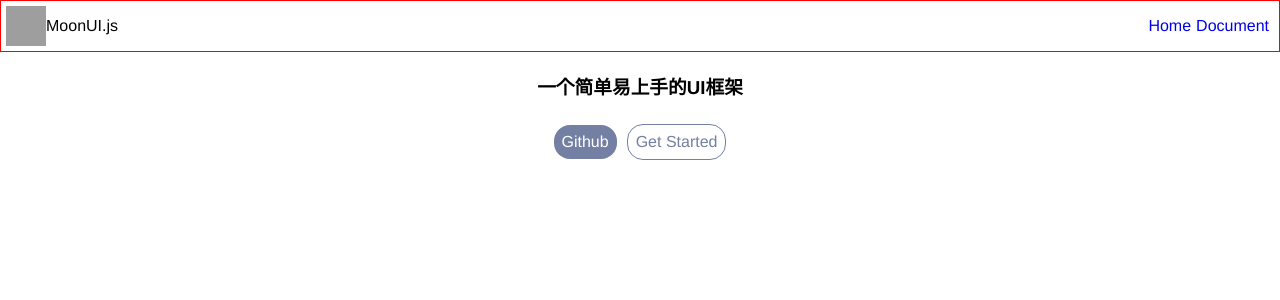
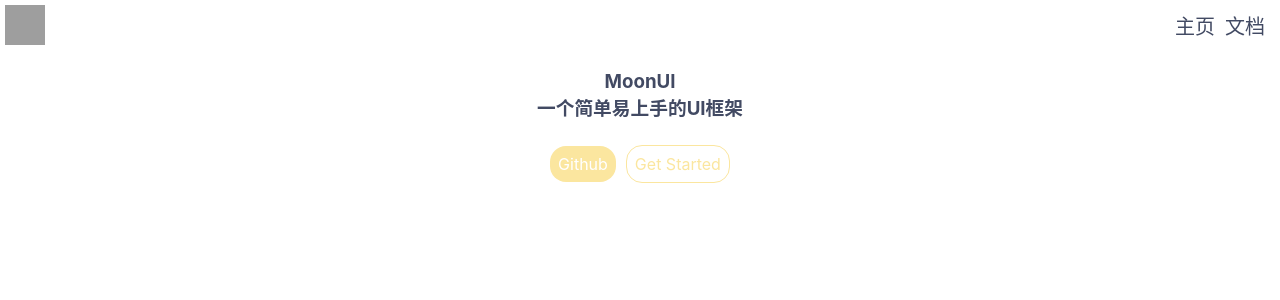
Before and after one commit to Amayw/MoonUI3, a Vue app: page / in a window 1280 px wide. Shown: the top 300 px of the page. Built offline with nearby package versions, Linux system fonts and the light colour scheme; grey boxes are pictures that could not be loaded.

Commit message:
完成Doc组件布局,配置好Doc中aside部分的路由，并创建ButtonDemo,TabsDemo,DialogDemo,SwitchDemo组件

```diff
--- /dev/null
+++ b/src/components/Button.vue
@@ -0,0 +1,11 @@
+<template>
+    <div>buttons</div>
+</template>
+
+<script>
+    export default {};
+</script>
+
+<style lang="scss" scoped>
+
+</style>
--- /dev/null
+++ b/src/components/Dialog.vue
@@ -0,0 +1,11 @@
+<template>
+    <div>dialog</div>
+</template>
+
+<script>
+    export default {};
+</script>
+
+<style lang="scss" scoped>
+
+</style>
--- /dev/null
+++ b/src/components/Switch.vue
@@ -0,0 +1,11 @@
+<template>
+    <div>switch</div>
+</template>
+
+<script>
+    export default {};
+</script>
+
+<style lang="scss" scoped>
+
+</style>
--- /dev/null
+++ b/src/components/Tabs.vue
@@ -0,0 +1,11 @@
+<template>
+    <div>tabs</div>
+</template>
+
+<script>
+    export default {};
+</script>
+
+<style lang="scss" scoped>
+
+</style>
--- a/src/components/TopNav.vue
+++ b/src/components/TopNav.vue
@@ -2,11 +2,11 @@
     <div class="topNavWrapper">
         <div class="logo">
             <img src="src/assets/logo.jpg"/>
-            <span>MoonUI.js</span>
+<!--            <span>MoonUI</span>-->
         </div>
         <div class="topNav">
-            <router-link to="/">Home</router-link>
-            <router-link to="/doc">Document</router-link>
+            <router-link to="/">主页</router-link>
+            <router-link to="/doc">文档</router-link>
         </div>
     </div>
 </template>
@@ -18,24 +18,30 @@
 </script>
 
 <style lang="scss" scoped>
+    @import "src/index.scss";
     .topNavWrapper{
-        border: 1px solid red;
         display: flex;
         justify-content: space-between;
         align-items: center;
         padding: 5px;
+        color: #424a63;
+        font-size: 20px;
         >.logo{
             display: flex;
             align-items: center;
             >img{
                 width: 40px;
                 height:40px;
+                margin-right: 10px;
             }
         }
         >.topNav{
             >a{
+                &:hover{
+                    border-bottom: 2px solid $light-color;
+                }
                 &:not(last-child){
-                    margin-right:5px;
+                    margin-right:10px;
                 }
             }
 
--- a/src/index.css
+++ /dev/null
@@ -1,12 +0,0 @@
-*{
-  margin: 0;
-  padding:0;
-  box-sizing: border-box;
-}
-
-a{
-  text-decoration: none;
-}
-#app {
-  font-family: Avenir, Helvetica, Arial, sans-serif;
-}
--- /dev/null
+++ b/src/index.scss
@@ -0,0 +1,34 @@
+
+html {
+  overflow: scroll;
+  overflow-x: hidden;
+}
+::-webkit-scrollbar {
+  width: 0px;  /* Remove scrollbar space */
+  background: transparent;  /* Optional: just make scrollbar invisible */
+}
+/* Optional: show position indicator in red */
+::-webkit-scrollbar-thumb {
+  background: #FF0000;
+}
+
+
+$light-color:#fbe69f;
+$dark-color:#424a63;
+*{
+  margin: 0;
+  padding:0;
+  box-sizing: border-box;
+}
+
+a{
+  text-decoration: none;
+  color:inherit;
+}
+
+li{
+  list-style:none;
+}
+#app {
+  font-family: -apple-system, "Noto Sans", "Helvetica Neue", Helvetica, "Nimbus Sans L", Arial, "Liberation Sans", "PingFang SC", "Hiragino Sans GB", "Noto Sans CJK SC", "Source Han Sans SC", "Source Han Sans CN", "Microsoft YaHei", "Wenquanyi Micro Hei", "WenQuanYi Zen Hei", "ST Heiti", SimHei, "WenQuanYi Zen Hei Sharp", sans-serif;
+}
--- a/src/views/Doc.vue
+++ b/src/views/Doc.vue
@@ -1,15 +1,90 @@
 <template>
-    <TopNav/>
-    <div class="content">
-        <aside>边栏</aside>
-        <main>内容</main>
-    </div>
+   <div class="docWrapper">
+       <TopNav/>
+       <div class="content">
+           <img @click="showAside=!showAside" src="src/assets/detail.png">
+           <aside v-if="showAside">
+               <h2>
+                   组件列表
+               </h2>
+               <ul>
+                   <li class="active">
+                      <router-link to="/doc/switch">switch</router-link>
+                   </li>
+                   <li>
+                       <router-link to="/doc/button">button</router-link>
+                   </li>
+                   <li>
+                       <router-link to="/doc/dialog">dialog</router-link>
+                   </li>
+                   <li>
+                       <router-link to="/doc/tabs">tabs</router-link>
+                   </li>
+               </ul>
+           </aside>
+           <main>
+               <router-view></router-view>
+           </main>
+       </div>
+   </div>
 </template>
 
 <script>
     import TopNav from '../components/TopNav.vue';
     export default {
         name:'Doc',
-        components: {TopNav}
+        components: {TopNav},
+        data(){
+            return {
+                showAside:false
+            }
+        }
     };
 </script>
+
+<style lang="scss" scoped>
+    @import "src/index.scss";
+    .docWrapper{
+        display: flex;
+        flex-direction: column;
+        height: 100vh;
+        color: $dark-color;
+        >.content{
+            display: flex;
+            flex-grow: 1;
+            overflow: auto;
+            padding: 5px;
+            >img{
+                display: none;
+            }
+            >aside{
+                flex: 2;
+                display: flex;
+                flex-direction: column;
+                li{
+                    font-size: 20px;
+                    margin: 10px 0;
+                    &.active{
+                        color: $light-color;
+
+                    }
+                }
+
+            }
+            >main{
+                flex: 8;
+            }
+            @media (max-width:500px){
+                aside{
+                    display: none;
+                }
+                img{
+                    display: block;
+                }
+
+            }
+        }
+    }
+
+
+</style>
--- a/src/views/Home.vue
+++ b/src/views/Home.vue
@@ -1,10 +1,13 @@
 <template>
     <TopNav/>
     <div class="content">
-        <h3>一个简单易上手的UI框架</h3>
+        <div class="introduction">
+            <h3>MoonUI</h3>
+            <h3>一个简单易上手的UI框架</h3>
+        </div>
         <div class="link">
-            <a class="git">Github</a>
-            <a class="get">Get Started</a>
+            <a class="git" href="https://github.com">Github</a>
+            <router-link class="get" to="/doc">Get Started</router-link>
         </div>
     </div>
 </template>
@@ -18,12 +21,18 @@
 </script>
 
 <style lang="scss" scoped>
+    @import "src/index.scss";
     .content{
         display: flex;
         flex-direction: column;
         align-items: center;
-        >h3{
+        >.introduction{
+            display: flex;
+            flex-direction: column;
+            justify-content: center;
+            align-items: center;
             margin: 20px 0;
+            color: $dark-color;
         }
         >.link{
             display: flex;
@@ -33,12 +42,12 @@
                 padding: 8px;
                 border-radius: 16px;
                 &.git{
-                    background: #7480a3;
+                    background: $light-color;
                     color: white;
                 }
                 &.get{
-                    border:1px solid #7480a3;
-                    color: #7480a3;
+                    border:1px solid $light-color;
+                    color: $light-color;
                 }
             }
         }
```
Also changed, not shown: src/main.ts (+24 -2 lines).
